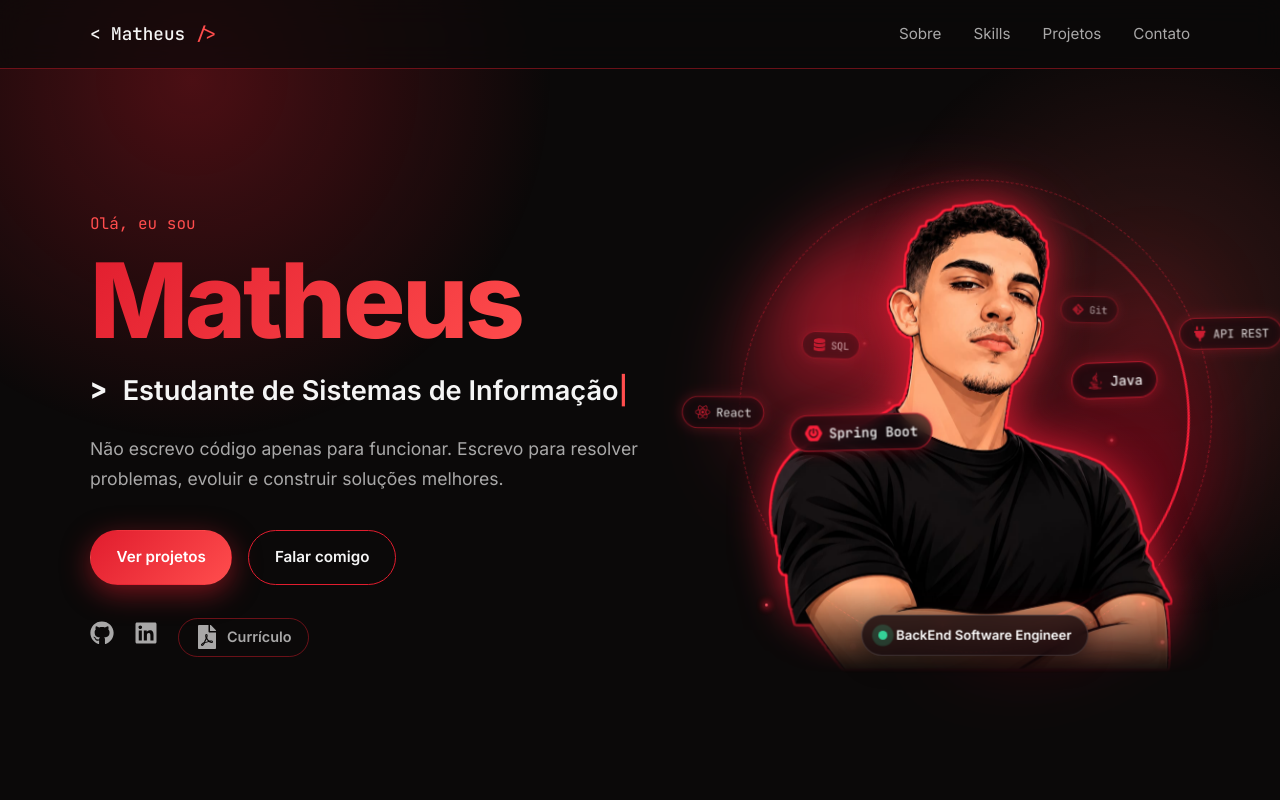
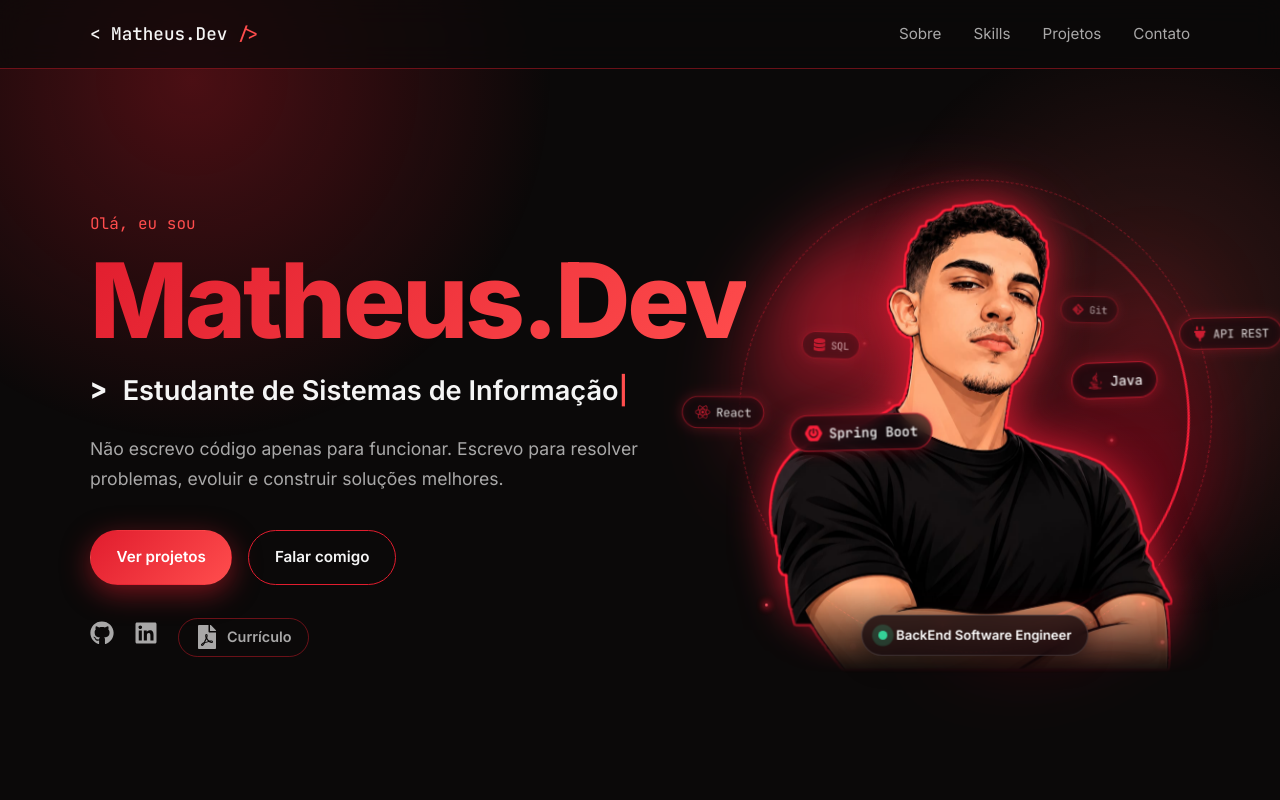
Before and after one commit to PHYMatheus/Portifolio-Web, a React (Vite) app: page / in a window 1280 px wide. Shown: the top 800 px of the page. Built offline with nearby package versions, Linux system fonts and the light colour scheme.

Commit message:
Style: Final Ajuste Profile

```diff
--- a/src/data/profile.js
+++ b/src/data/profile.js
@@ -1,7 +1,7 @@
 export const profile = {
-  name: ' Matheus ',
-  fullName: 'Matheus ',
-  roles: ['Software Engineer', 'Estudante de Sistemas de Informação', 'Em Busca de Oportunidade para Construir Soluções'],
+  name: ' Matheus.Dev ',
+  fullName: 'Matheus.Dev ',
+  roles: ['Software Engineer', 'Estudante de Sistemas de Informação', 'Buscando 1° oportunidade como Desenvolvedor Jr'],
   headline: 'Não escrevo código apenas para funcionar. Escrevo para resolver problemas, evoluir e construir soluções melhores.',
   about: [
     'Sou estudante de Sistemas de Informação com Previsão para formação em Dezembro de 2028, Desenvolvedor Focado na stack Java. Gosto de entender o problema de quem vai usar o sistema antes de escrever a primeira linha de código.',
```
